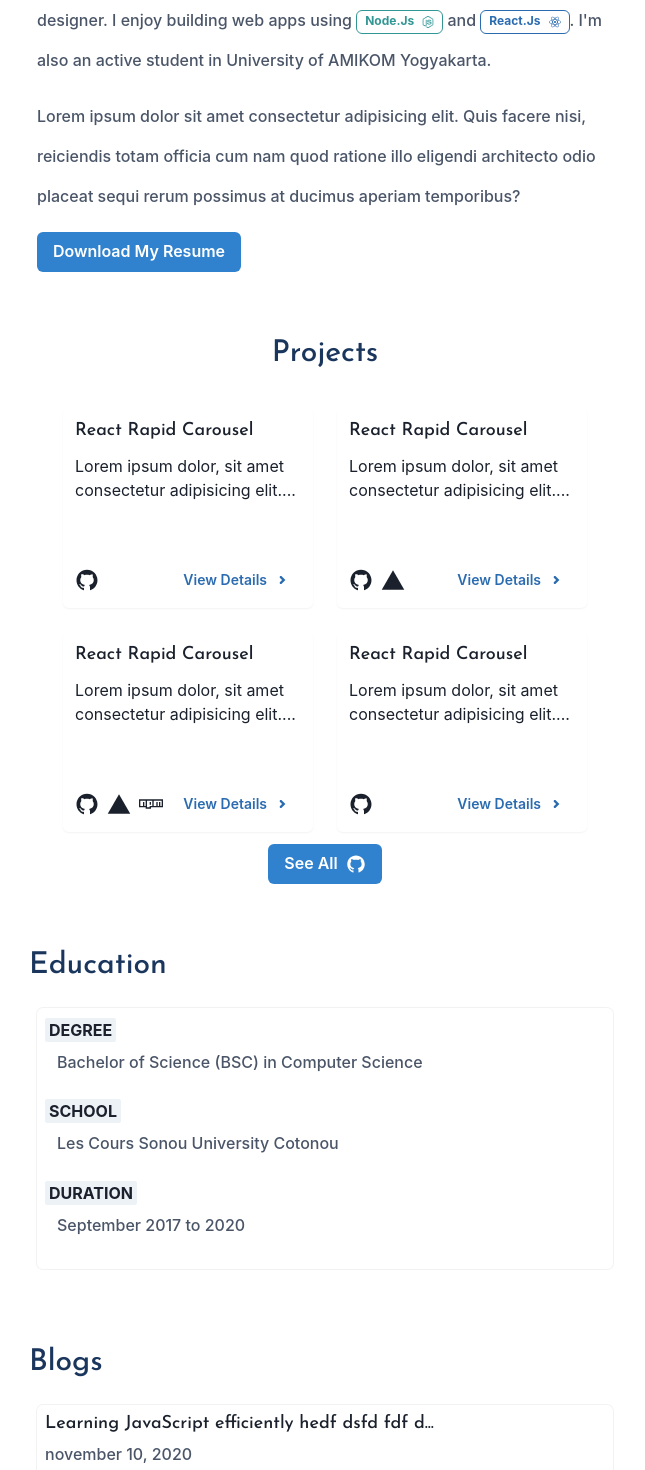
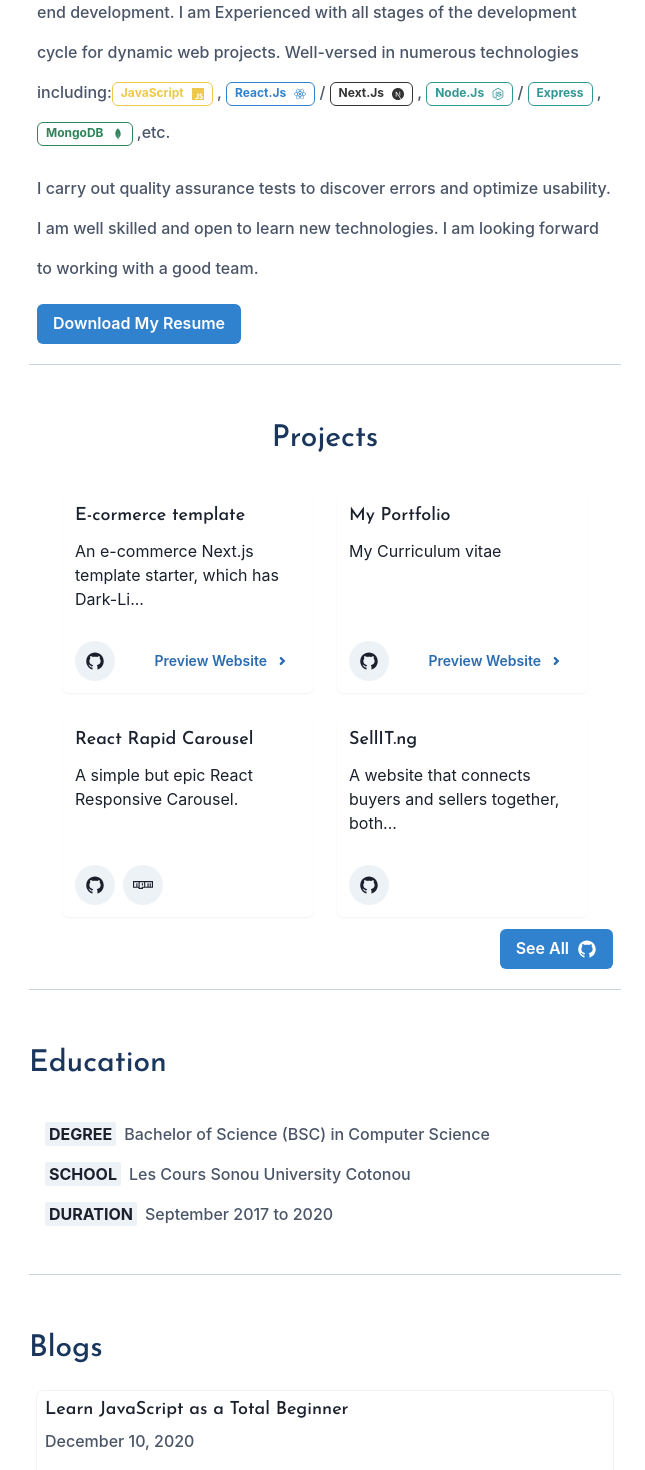
Before and after one commit to chineduogada/ogada-statnley-chinedu, a Next.js app: page / in a window 1280 px wide. Shown: the part 680-2150 px from the top of the page, without its empty margins (315-960 px from the left). Built offline with nearby package versions, Linux system fonts and the light colour scheme.

Commit message:
feature:add real content to all sections
[Finishes #8]

```diff
--- a/components/AboutMe.js
+++ b/components/AboutMe.js
@@ -3,38 +3,78 @@ import Link from "next/link";
 import Paragraph from "./Paragraph";
 import Section from "./Section";
 import TextLink from "./TextLink";
-import { SiNodeDotJs, SiReact } from "react-icons/si";
+import {
+  SiJavascript,
+  SiMongodb,
+  SiNextDotJs,
+  SiNodeDotJs,
+  SiReact,
+} from "react-icons/si";
+import { FaReact } from "react-icons/fa";
 
 const AboutMe = () => {
   return (
-		<Section heading='About Me' id='about-me'>
+    <Section heading="About Me" id="about-me">
       <Paragraph>
-				I’m currently working as a freelance fullstack developer and UI/UX
-				designer. I enjoy building web apps using{" "}
+        I’m currently working as a freelance fullstack developer. I specialize
+        in front end development. I am Experienced with all stages of the
+        development cycle for dynamic web projects. Well-versed in numerous
+        technologies including:
         <TextLink
-					href='https://nodejs.org/'
-					color='teal.500'
+          href="https://nodejs.org/"
+          icon={<SiJavascript />}
+          color="yellow.400"
+        >
+          JavaScript
+        </TextLink>{" "}
+        ,{" "}
+        <TextLink
+          href="https://nodejs.org/"
+          icon={<FaReact />}
+          color="blue.500"
+        >
+          React.js
+        </TextLink>{" "}
+        /{" "}
+        <TextLink
+          href="https://nodejs.org/"
+          icon={<SiNextDotJs />}
+          color="#333"
+        >
+          Next.js
+        </TextLink>{" "}
+        ,{" "}
+        <TextLink
+          href="https://nodejs.org/"
           icon={<SiNodeDotJs />}
+          color="teal.500"
         >
           Node.js
         </TextLink>{" "}
-				and{" "}
-				<TextLink href='https://reactjs.org/' icon={<SiReact />}>
-					React.js
-				</TextLink>
-				. I'm also an active student in University of AMIKOM Yogyakarta.
+        /{" "}
+        <TextLink href="https://nodejs.org/" color="teal.500">
+          Express
+        </TextLink>{" "}
+        ,{" "}
+        <TextLink
+          href="https://nodejs.org/"
+          icon={<SiMongodb />}
+          color="green.600"
+        >
+          MongoDB
+        </TextLink>{" "}
+        ,etc.
       </Paragraph>
 
       <Paragraph>
-				Lorem ipsum dolor sit amet consectetur adipisicing elit. Quis facere
-				nisi, reiciendis totam officia cum nam quod ratione illo eligendi
-				architecto odio placeat sequi rerum possimus at ducimus aperiam
-				temporibus?
+        I carry out quality assurance tests to discover errors and optimize
+        usability. I am well skilled and open to learn new technologies. I am
+        looking forward to working with a good team.
       </Paragraph>
 
-			<Link href='/doc/web_dev(Stanley_Ogada_Chinedu).pdf'>
-				<a target='blank'>
-					<Button colorScheme='blue'>Download My Resume</Button>
+      <Link href="/doc/web_dev(Stanley_Ogada_Chinedu).pdf">
+        <a target="blank">
+          <Button colorScheme="blue">Download My Resume</Button>
         </a>
       </Link>
     </Section>
--- a/components/Blogs.js
+++ b/components/Blogs.js
@@ -7,40 +7,36 @@ import ButtonLink from "./ButtonLink";
 
 const blogs = [
   {
-		title: "Learning JavaScript efficiently hedf dsfd fdf df df df df df",
-		date: "november 10, 2020",
+    title: "Learn JavaScript as a Total Beginner",
+    date: "December 10, 2020",
+    link:
+      "https://chineduogada.medium.com/how-i-do-learn-javascript-efficiently-c87c273d197e?source=your_stories_page-------------------------------------",
+    description:
+      "Learning efficiently is like learning fast but in a better way, because like it or not only advanced programmers can be able to pick up a new programming language and learn it fast. your main target should be to learn JavaScript(js) the right way to write elegant code more efficiently.",
   },
-	{ title: "Learning JavaScript efficiently", date: "november 10, 2020" },
-	{ title: "Learning JavaScript efficiently", date: "november 10, 2020" },
-	{ title: "Learning JavaScript efficiently", date: "november 10, 2020" },
 ];
 
 const Blogs = () => {
   return (
-		<Section heading='Blogs' id='blogs'>
+    <Section heading="Blogs" id="blogs">
       <Box>
         {blogs.map((blog, index) => (
-					<Box
-						key={index}
-						as='article'
-						p={2}
-						mb={3}
-						shadow='xs'
-						rounded='md'
-					>
+          <Box key={index} as="article" p={2} mb={3} shadow="xs" rounded="md">
             <header>
-							<Heading
-								as='h4'
-								className='section__heading'
-								fontSize='lg'
-							>
+              <Heading as="h4" className="section__heading" fontSize="lg">
                 {truncate(blog.title, 50)}
               </Heading>
               <Paragraph>{blog.date}</Paragraph>
             </header>
 
-						<Box as='footer' textAlign='right'>
-							<ButtonLink href='/' variant='ghost' icon={<FaBookOpen />}>
+            <Paragraph>{truncate(blog.description, 80)}</Paragraph>
+
+            <Box as="footer" textAlign="right">
+              <ButtonLink
+                href={blog.link}
+                variant="ghost"
+                icon={<FaBookOpen />}
+              >
                 read
               </ButtonLink>
             </Box>
--- a/components/Card.js
+++ b/components/Card.js
@@ -1,7 +1,6 @@
-import Image from "next/image";
 import Link from "next/link";
-import { Box, Flex, Heading, Text } from "@chakra-ui/react";
-import { IoLogoVercel, IoLogoNpm } from "react-icons/io5";
+import { Box, Flex, Heading, IconButton, Text } from "@chakra-ui/react";
+import { IoLogoNpm } from "react-icons/io5";
 import { AiFillGithub } from "react-icons/ai";
 import { TiChevronRight } from "react-icons/ti";
 
@@ -10,8 +9,10 @@ import ButtonLink from "./ButtonLink";
 
 const renderIcon = (link, icon) => (
   <Link href={link}>
-		<a target='blank'>
-			<Text mr={2}>{icon}</Text>
+    <a target="blank">
+      <IconButton isRound mr={2} fontSize="xl">
+        {icon}
+      </IconButton>
     </a>
   </Link>
 );
@@ -21,45 +22,45 @@ const Card = ({ github, vercel, npm, heading, description }) => {
     <Flex
       p={3}
       m={3}
-			borderRadius='md'
-			shadow='sm'
+      borderRadius="md"
+      shadow="sm"
       width={{ base: "100%", sm: "225px", md: "250px" }}
-			height='200px'
-			direction='column'
-			justifyContent='space-between'
-			as='article'
-			textAlign='left'
-			transition='.05s ease-in'
+      height="200px"
+      direction="column"
+      justifyContent="space-between"
+      as="article"
+      textAlign="left"
+      transition=".05s ease-in"
       _hover={{
         transform: "scale(1.05)",
         shadow: "md",
       }}
     >
-			<Box as='header'>
-				<Heading as='h4' className='section__heading' fontSize='lg' mb={3}>
+      <Box as="header">
+        <Heading as="h4" className="section__heading" fontSize="lg" mb={3}>
           {heading}
         </Heading>
         <Text>{truncate(description, 60)}</Text>
       </Box>
 
-			<Flex justifyContent='space-between' alignItems='center' as='footer'>
-				<Flex fontSize='2xl'>
+      <Flex justifyContent="space-between" alignItems="center" as="footer">
+        <Flex fontSize="2xl">
           {renderIcon(github, <AiFillGithub />)}
-
-					{vercel && renderIcon(vercel, <IoLogoVercel />)}
 
           {npm && renderIcon(npm, <IoLogoNpm />)}
         </Flex>
 
+        {vercel && (
           <ButtonLink
-					href={github}
+            href={vercel}
             icon={<TiChevronRight />}
             newPage
-					size='sm'
-					variant='ghost'
+            size="sm"
+            variant="ghost"
           >
-					View Details
+            Preview Website
           </ButtonLink>
+        )}
       </Flex>
     </Flex>
   );
--- a/components/Contact.js
+++ b/components/Contact.js
@@ -51,14 +51,15 @@ const data = [
 
 const Contact = () => {
   return (
-		<Section heading='Contact' id='contact' textAlign='center'>
-			<Flex justifyContent='center' wrap='wrap'>
+    <Section heading="Contact" id="contact" textAlign="center">
+      <Flex justifyContent="center" flexWrap="wrap">
         {data.map(({ link, name, color, icon }, index) => (
           <Text
-						as='a'
+            as="a"
 						mx={8}
-						transition='.15s'
-						transform='scale(1.7)'
+						my={3}
+            transition=".15s"
+            transform="scale(1.7)"
             href={link}
             key={index}
             color={color}
--- a/components/Education.js
+++ b/components/Education.js
@@ -1,27 +1,31 @@
-import { Badge, Box } from "@chakra-ui/react";
+import { Badge, Box, Flex } from "@chakra-ui/react";
 import Paragraph from "./Paragraph";
 import Section from "./Section";
 
 const Education = () => {
   return (
-		<Section heading='Education' id='education'>
-			<Box as='article' p={2} mb={3} shadow='xs' rounded='md'>
-				<Box>
-					<Badge fontSize='md'>degree</Badge>
-					<Paragraph ml={3}>
+    <Section heading="Education" id="education">
+      <Box as="article" p={2} mb={3}>
+        <Flex alignItems="center" flexWrap="wrap">
+          <Badge fontSize="md">degree</Badge>
+          <Paragraph mb={0} ml={2}>
             Bachelor of Science (BSC) in Computer Science
           </Paragraph>
-				</Box>
+        </Flex>
 
-				<Box>
-					<Badge fontSize='md'>school</Badge>
-					<Paragraph ml={3}>Les Cours Sonou University Cotonou</Paragraph>
-				</Box>
+        <Flex alignItems="center" flexWrap="wrap">
+          <Badge fontSize="md">school</Badge>
+          <Paragraph mb={0} ml={2}>
+            Les Cours Sonou University Cotonou
+          </Paragraph>
+        </Flex>
 
-				<Box>
-					<Badge fontSize='md'>duration</Badge>
-					<Paragraph ml={3}>September 2017 to 2020</Paragraph>
-				</Box>
+        <Flex alignItems="center" flexWrap="wrap">
+          <Badge fontSize="md">duration</Badge>
+          <Paragraph mb={0} ml={2}>
+            September 2017 to 2020
+          </Paragraph>
+        </Flex>
       </Box>
     </Section>
   );
--- a/components/Header.js
+++ b/components/Header.js
@@ -1,44 +1,50 @@
 import Image from "next/image";
 import { Box, Flex, Heading } from "@chakra-ui/react";
+import { GiHand } from "react-icons/gi";
 
 const Header = () => {
   return (
     <Flex
-			as='header'
-			minH='400px'
-			alignItems='center'
-			justifyContent='center'
-			wrap='wrap'
-			mb={10}
-			id='header'
+      as="header"
+      minH="400px"
+      alignItems="center"
+      justifyContent="center"
+      wrap="wrap"
+      mb={8}
+      id="header"
+      textAlign={{ base: "center", md: "left" }}
     >
       <Box
-				mr='3'
-				overflow='hidden'
-				borderRadius='10px 0 10px 0'
+        mr="3"
+        overflow="hidden"
+        borderRadius="10px 0 10px 0"
         h={200}
         w={200}
       >
         <Image
-					layout='fixed'
+          layout="fixed"
           height={200}
           width={200}
-					src='/img/me.jpg'
-					alt='me'
-					quality='100'
+          src="/img/me.jpg"
+          alt="me"
+          quality="100"
         />
       </Box>
 
-			<Heading className='heading' as='h1' size='2xl'>
-				Hi there,
+      <Heading className="heading" as="h1" size="2xl">
+        Hi there{" "}
+        <Box d="inline-block" ml={2} transform="translateY(6px)">
+          <GiHand />
+        </Box>
+        ,
         <br />i am{" "}
-				<Box className='heading__bold' as='span' color='brand.700'>
+        <Box className="heading__bold" as="span" color="brand.700">
           Stanley C. Ogada
         </Box>
         ,
         <br />a{" "}
-				<Box className='heading__bold' as='span' color='brand.700'>
-					Fullstack Develop
+        <Box className="heading__bold" as="span" color="brand.700">
+          Fullstack Web Developer
         </Box>
       </Heading>
     </Flex>
--- a/components/Paragraph.js
+++ b/components/Paragraph.js
@@ -1,11 +1,11 @@
 import { Text } from "@chakra-ui/react";
 
 const Paragraph = ({ children, ...rest }) => {
-	return (
-		<Text {...rest} lineHeight='2.5' mb={4} fontWeight='500' color='gray.600'>
-			{children}
-		</Text>
-	);
+  return (
+    <Text lineHeight="2.5" mb={4} fontWeight="500" color="gray.600" {...rest}>
+      {children}
+    </Text>
+  );
 };
 
 export default Paragraph;
--- a/components/Projects.js
+++ b/components/Projects.js
@@ -1,4 +1,4 @@
-import { Flex, styled } from "@chakra-ui/react";
+import { Box, Flex } from "@chakra-ui/react";
 import { AiFillGithub } from "react-icons/ai";
 import Section from "./Section";
 import Card from "./Card";
@@ -6,49 +6,49 @@ import ButtonLink from "./ButtonLink";
 
 const projects = [
   {
-		github: "https://github.com/chineduogada",
-		heading: "React Rapid Carousel",
+    github: "https://github.com/chineduogada/e-cormerce",
+    vercel: "https://e-cormerce.vercel.app/",
+    heading: "E-cormerce template",
     description:
-			"Lorem ipsum dolor, sit amet consectetur adipisicing elit. Illo sequi delectus iusto illum nam architecto nostrum ducimus minus consequuntur voluptate!",
+      "An e-commerce Next.js template starter, which has Dark-Light mode",
   },
   {
-		github: "https://github.com/chineduogada",
-		vercel: "https://github.com/chineduogada",
-		heading: "React Rapid Carousel",
-		description:
-			"Lorem ipsum dolor, sit amet consectetur adipisicing elit. Illo sequi delectus iusto illum nam architecto nostrum ducimus minus consequuntur voluptate!",
+    github: "https://github.com/chineduogada/my-portfolio",
+    vercel: "https://my-portfolio-git-ft-sections-2.chineduogada.vercel.app/",
+    heading: "My Portfolio",
+    description: "My Curriculum vitae",
   },
   {
-		github: "https://github.com/chineduogada",
-		vercel: "https://github.com/chineduogada",
-		npm: "https://github.com/chineduogada",
+    github: "https://github.com/chineduogada/react-rapid-carousel",
+    npm: "https://www.npmjs.com/package/react-rapid-carousel",
     heading: "React Rapid Carousel",
-		description:
-			"Lorem ipsum dolor, sit amet consectetur adipisicing elit. Illo sequi delectus iusto illum nam architecto nostrum ducimus minus consequuntur voluptate!",
+    description: "A simple but epic React Responsive Carousel.",
   },
   {
-		github: "https://github.com/chineduogada",
-		heading: "React Rapid Carousel",
+    github: "https://github.com/chineduogada/sellit",
+    heading: "SellIT.ng",
     description:
-			"Lorem ipsum dolor, sit amet consectetur adipisicing elit. Illo sequi delectus iusto illum nam architecto nostrum ducimus minus consequuntur voluptate!",
+      "A website that connects buyers and sellers together, both locally and internationally",
   },
 ];
 
 const Projects = () => {
   return (
-		<Section heading='Projects' id='projects' textAlign='center'>
-			<Flex wrap='wrap' justifyContent='center'>
+    <Section heading="Projects" id="projects" textAlign="center">
+      <Flex wrap="wrap" justifyContent="center">
         {projects.map((project, index) => (
           <Card {...project} key={index} />
         ))}
       </Flex>
 
+      <Box textAlign="right">
         <ButtonLink
-				href='https://github.com/chineduogada?tab=repositories'
+          href="https://github.com/chineduogada?tab=repositories"
           icon={<AiFillGithub style={{ fontSize: "20px" }} />}
         >
           See All
         </ButtonLink>
+      </Box>
     </Section>
   );
 };
--- a/components/Section.js
+++ b/components/Section.js
@@ -1,20 +1,25 @@
 import { Box, Heading } from "@chakra-ui/react";
 
-const Section = ({ heading, id, children, ...rest }) => {
+const Section = ({ heading, id, children, textAlign, ...rest }) => {
   return (
-		<section className='section' id={id}>
-			<Box id={id} {...rest} pt={10}>
+    <section className="section" id={id}>
+      <Box
+        id={id}
+        {...rest}
+        pt={10}
+        textAlign={{ base: "center", md: textAlign || "left" }}
+      >
         <Heading
-					as='h3'
-					size='lg'
-					className='section__heading'
-					color='brand.900'
+          as="h3"
+          size="lg"
+          className="section__heading"
+          color="brand.900"
           my={4}
         >
           {heading}
         </Heading>
 
-				<Box as='main' p={2}>
+        <Box as="main" p={2} pb={5} borderBottom="1px" borderColor="gray.300">
           {children}
         </Box>
       </Box>
--- a/components/Skills.js
+++ b/components/Skills.js
@@ -14,8 +14,6 @@ import {
   SiRedis,
   SiNextDotJs,
   SiPostman,
-	SiTravisci,
-	SiAmazonaws,
 } from "react-icons/si";
 import { AiFillGithub, AiFillMediumSquare } from "react-icons/ai";
 import { DiGit } from "react-icons/di";
@@ -24,6 +22,7 @@ import { IoLogoVercel } from "react-icons/io5";
 import { Box, Flex, Heading } from "@chakra-ui/react";
 import Section from "./Section";
 import Paragraph from "./Paragraph";
+import { GiPuppet } from "react-icons/gi";
 
 const data = [
   {
@@ -31,8 +30,7 @@ const data = [
     data: [
       {
         name: "Html5",
-				link:
-					"https://developer.mozilla.org/en-US/docs/Web/Guide/HTML/HTML5",
+        link: "https://developer.mozilla.org/en-US/docs/Web/Guide/HTML/HTML5",
         icon: <SiHtml5 />,
         color: "red.500",
       },
@@ -125,6 +123,12 @@ const data = [
         color: "green.600",
       },
       {
+        name: "Puppeteer",
+        link: "https://pptr.dev/",
+        icon: <GiPuppet />,
+        color: "green.600",
+      },
+      {
         name: "Postman",
         link: "https://www.postman.com/",
         icon: <SiPostman />,
@@ -147,21 +151,9 @@ const data = [
         icon: <AiFillGithub />,
       },
       {
-				name: "Travisci",
-				link: "https://travis-ci.org/",
-				icon: <SiTravisci />,
-				color: "yellow.900",
-			},
-			{
         name: "LogoVercel",
         link: "https://vercel.com/",
         icon: <IoLogoVercel />,
-			},
-			{
-				name: "Amazon Web Services",
-				link: "https://aws.amazon.com/",
-				icon: <SiAmazonaws />,
-				color: "blue.400",
       },
       {
         name: "Npm",
@@ -186,33 +178,28 @@ const data = [
 
 const Skills = () => {
   return (
-		<Section heading='Skills' id='skills'>
+    <Section heading="Skills" id="skills">
       <Paragraph>
-				I’ve spent about two years on improving my skills in website
-				development using PHP and Javascript that I’m now pretty confident
-				in building apps using these tools:
+        I’ve spent about two years on improving my skills in website development
+        using PHP and Javascript that I’m now pretty confident in building apps
+        using these tools:
       </Paragraph>
 
       {data.map(({ title, data }, idx) => (
-				<Box as='article' key={idx}>
-					<Heading
-						as='h4'
-						className='section__heading'
-						fontSize='lg'
-						mb={3}
-					>
+        <Box as="article" key={idx}>
+          <Heading as="h4" className="section__heading" fontSize="lg" mb={3}>
             {title}
           </Heading>
 
-					<Flex justifyContent='center' wrap='wrap' as='main' p={1}>
+          <Flex justifyContent="center" wrap="wrap" as="main" p={1}>
             {data.map(({ name, link, color, icon }, index) => (
-							<a href={link} target='link' key={index}>
+              <a href={link} target="link" key={index}>
                 <Box
-									width='30px'
+                  width="30px"
                   m={5}
-									transform='scale(2.5)'
-									transition='.3s'
-									color='gray.600'
+                  transform="scale(2.5)"
+                  transition=".3s"
+                  color="gray.600"
                   _hover={{
                     color,
                     transform: "scale(3)",
```
Also changed, not shown: 2 other files (tests, documents, lock files or other folders). Lines whose indentation alone changed are shown as unchanged.
